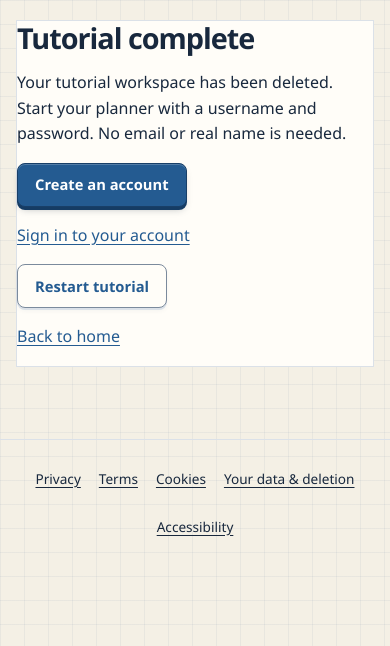
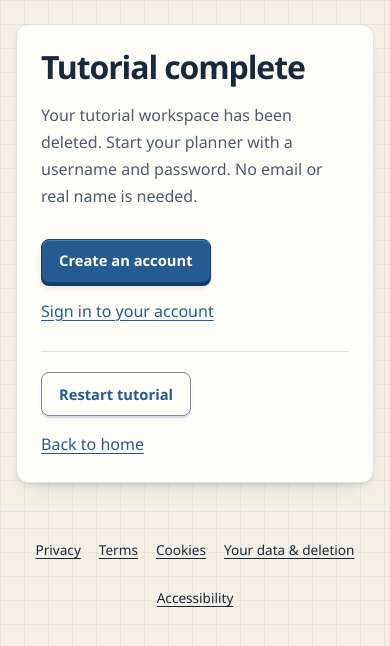
Before and after one commit to JVijay08/StudentSuccess, a Flask app: page /tutorial/finished in a window 390 px wide. Shown: the top 646 px of the page. Run offline with Flask 3, Linux system fonts and the light colour scheme.

Commit message:
Give tutorial completion panel proper spacing and responsive actions

```diff
--- /dev/null
+++ b/static/css/tutorial_finished.css
@@ -0,0 +1,9 @@
+body.tutorial-finished main{width:100%;max-width:800px;margin:0 auto;padding:56px 24px 24px}
+body.tutorial-finished .account-sheet{padding:36px;border:1px solid var(--line);border-radius:12px;background:var(--white);box-shadow:var(--shadow);margin:0}
+.tutorial-finished .account-sheet h1{font-size:clamp(2rem,5vw,2.8rem);line-height:1.15;margin:0 0 16px;overflow-wrap:anywhere}
+.tutorial-finished .account-sheet>p{max-width:60ch;margin:0;color:var(--muted);line-height:1.7}
+.completion-actions,.completion-secondary{display:flex;align-items:center;flex-wrap:wrap;gap:16px 24px}
+.completion-actions{margin:28px 0}.completion-secondary{border-top:1px solid var(--line);padding-top:20px}
+.completion-secondary form,.completion-secondary p{margin:0}.completion-secondary button{margin:0}
+body.tutorial-finished .legal-footer{margin-top:12px}
+@media(max-width:600px){body.tutorial-finished main{padding:24px 16px 16px}body.tutorial-finished .account-sheet{padding:24px}.completion-actions,.completion-secondary{align-items:flex-start;flex-direction:column;gap:16px}}
--- a/templates/tutorial_finished.html
+++ b/templates/tutorial_finished.html
@@ -1 +1 @@
-<!doctype html><html lang="en"><head><meta charset="utf-8"><meta name="viewport" content="width=device-width,initial-scale=1"><title>Tutorial finished | StudentSuccess</title><link rel="stylesheet" href="{{ url_for('static',filename='css/onboarding.css') }}">{% include '_accessibility_head.html' %}</head><body>{% include '_accessibility_body.html' %}<main id="main-content"><section class="account-sheet"><h1>Tutorial complete</h1><p>Your tutorial workspace has been deleted. Start your planner with a username and password. No email or real name is needed.</p><p><a class="button" href="{{ url_for('auth.register') }}">Create an account</a></p><p><a href="{{ url_for('auth.login') }}">Sign in to your account</a></p><form method="post" action="{{ url_for('tutorial.start') }}"><input type="hidden" name="csrf_token" value="{{ access_csrf_token() }}"><button class="secondary">Restart tutorial</button></form><p><a href="{{ url_for('main.home') }}">Back to home</a></p></section></main>{% include '_legal_footer.html' %}</body></html>
+<!doctype html><html lang="en"><head><meta charset="utf-8"><meta name="viewport" content="width=device-width,initial-scale=1"><title>Tutorial finished | StudentSuccess</title><link rel="stylesheet" href="{{ url_for('static',filename='css/onboarding.css') }}">{% include '_accessibility_head.html' %}<link rel="stylesheet" href="{{ url_for('static',filename='css/tutorial_finished.css') }}"></head><body class="tutorial-finished">{% include '_accessibility_body.html' %}<main id="main-content"><section class="account-sheet"><h1>Tutorial complete</h1><p>Your tutorial workspace has been deleted. Start your planner with a username and password. No email or real name is needed.</p><div class="completion-actions"><a class="button" href="{{ url_for('auth.register') }}">Create an account</a><a href="{{ url_for('auth.login') }}">Sign in to your account</a></div><div class="completion-secondary"><form method="post" action="{{ url_for('tutorial.start') }}"><input type="hidden" name="csrf_token" value="{{ access_csrf_token() }}"><button class="secondary">Restart tutorial</button></form><p><a href="{{ url_for('main.home') }}">Back to home</a></p></div></section></main>{% include '_legal_footer.html' %}</body></html>
```
